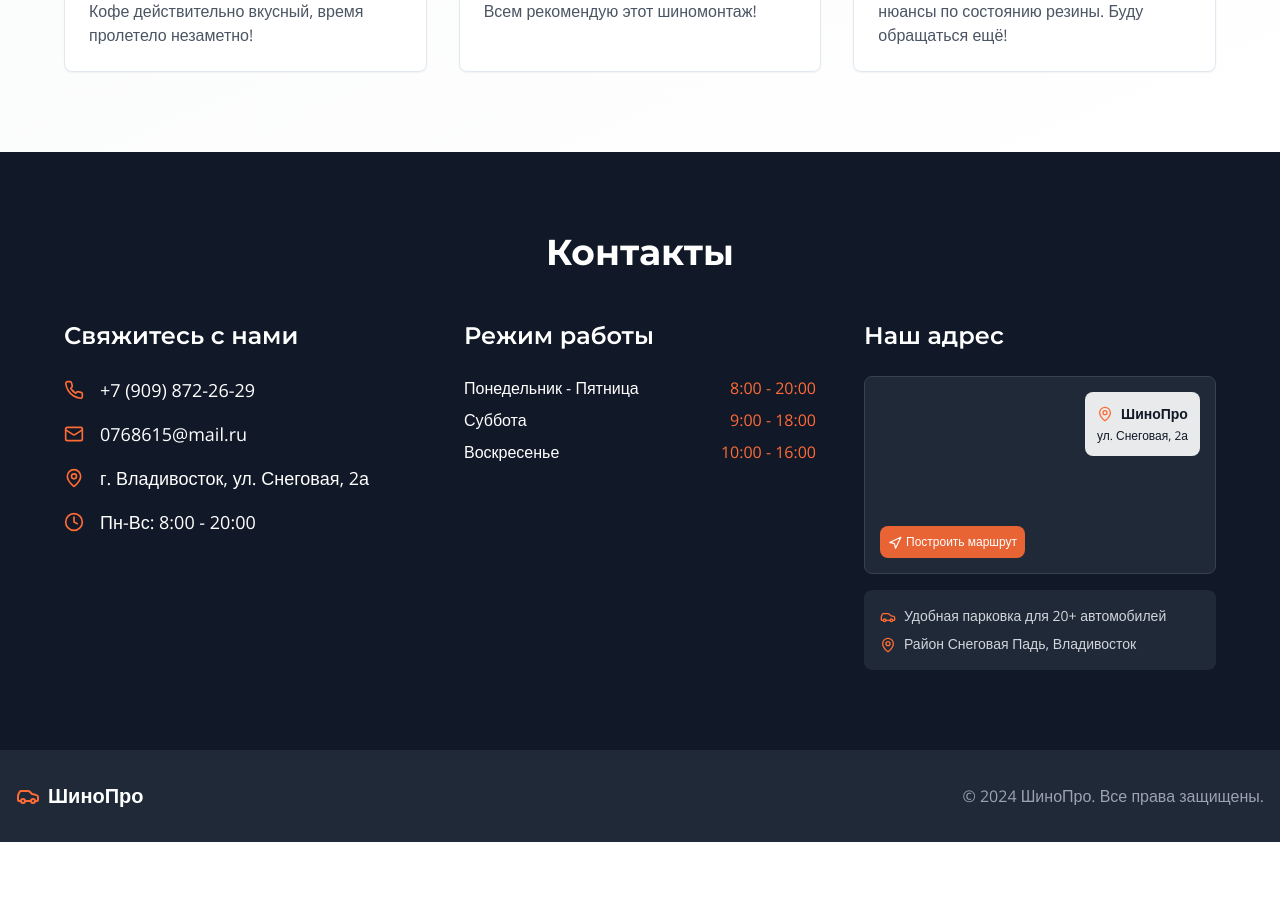
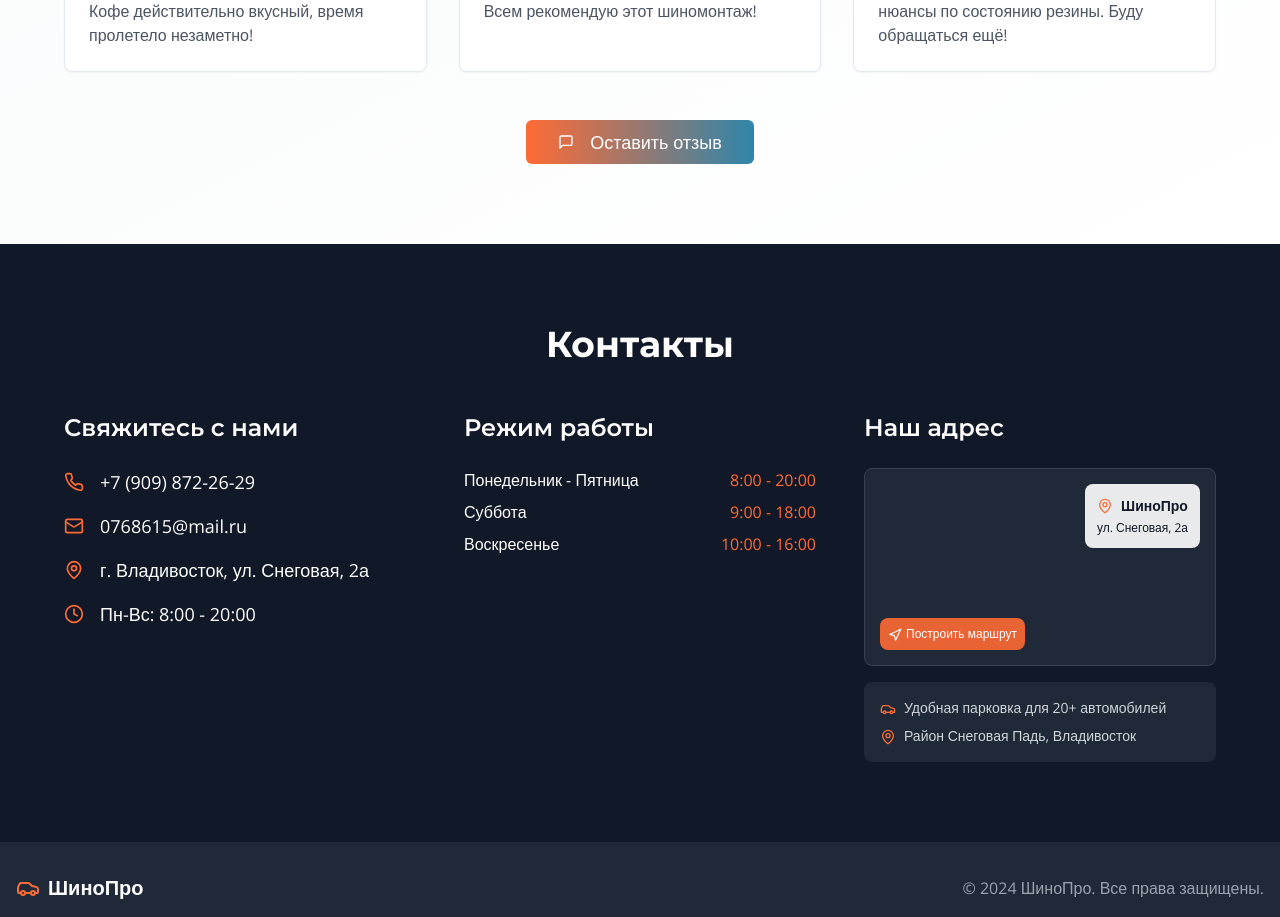
Before and after one commit to pr-poehali-dev/shinomontazh-site-creation, a React (Vite) app: page / in a window 1280 px wide. Shown: the part 4700-5617 px from the top of the page. Before the commit the page ends 5542 px from the top, so only its background shows below. Built offline with nearby package versions, Linux system fonts and the light colour scheme.

Commit message:
Добавлен базовый функционал

```diff
--- a/src/pages/Index.tsx
+++ b/src/pages/Index.tsx
@@ -473,6 +473,12 @@ const Index = () => {
               </CardContent>
             </Card>
           </div>
+          <div className="text-center mt-12 scroll-animate opacity-0" style={{ animationDelay: '0.4s' }}>
+            <Button size="lg" className="bg-gradient-to-r from-orange to-blue hover:from-orange-dark hover:to-blue-dark text-white px-8 py-4 text-lg">
+              <Icon name="MessageSquare" size={20} className="mr-2" />
+              Оставить отзыв
+            </Button>
+          </div>
         </div>
       </section>
 
```
